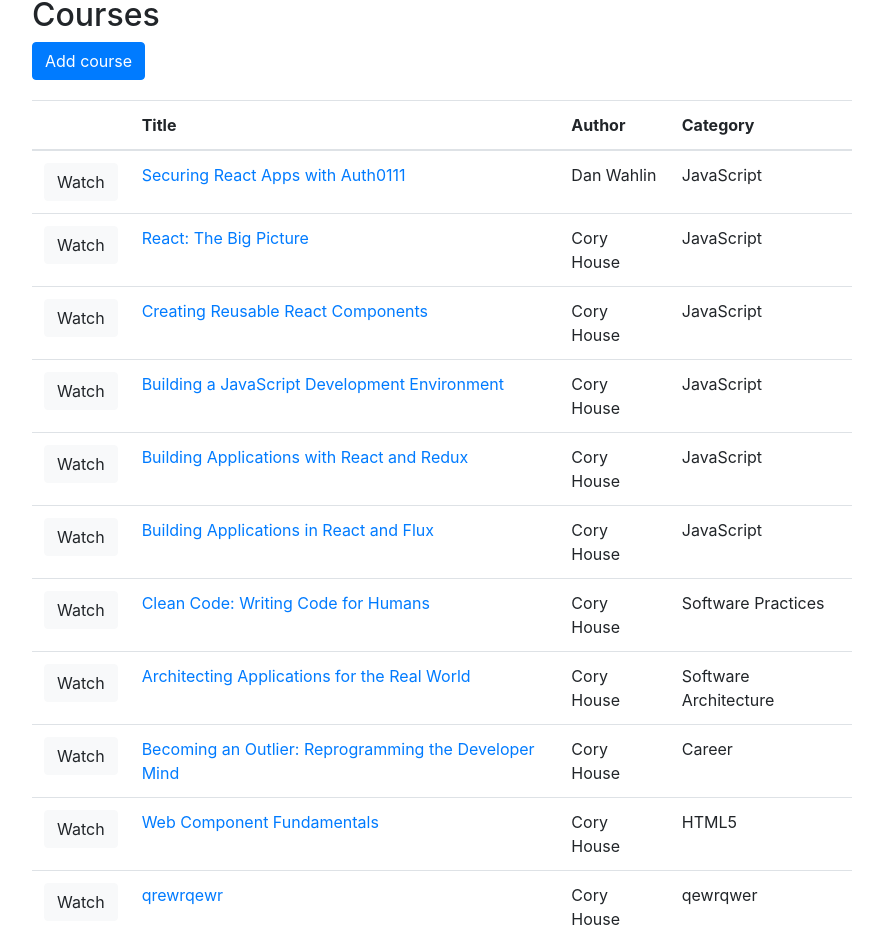
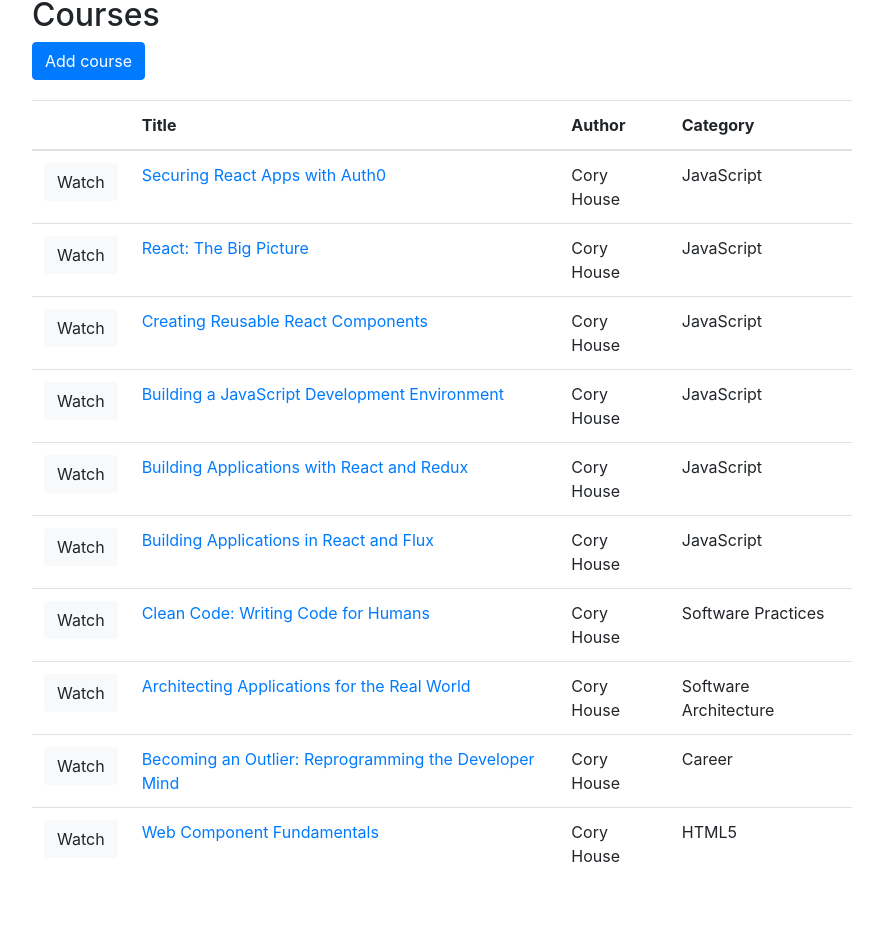
Before and after one commit to robertmutuleanu/ps-redux, a React (Create React App) app: page /courses in a window 1280 px wide. Shown: the part 68-1020 px from the top of the page, without its empty margins (198-1081 px from the left). After the commit the page ends 964 px from the top, so only its background shows below. Built offline with nearby package versions, Linux system fonts and the light colour scheme; data requests are answered from the project's data file.

Commit message:
last one

```diff
--- a/src/components/App.tsx
+++ b/src/components/App.tsx
@@ -12,7 +12,6 @@
 const App = () => {
   return (
     <div className="container-fluid">
-      <ToastContainer autoClose={3000} hideProgressBar />
       <Header />
       <Switch>
         <Route path="/" exact component={HomePage} />
@@ -22,6 +21,7 @@
         <Route path="/course" component={ManageCoursePage} />
         <Route component={NotFoundPage} />
       </Switch>
+      <ToastContainer autoClose={3000} hideProgressBar />
     </div>
   );
 };
--- /dev/null
+++ b/src/components/common/Spinner.css
@@ -0,0 +1,41 @@
+.loader,
+.loader:after {
+  border-radius: 50%;
+  width: 10em;
+  height: 10em;
+}
+.loader {
+  margin: 60px auto;
+  font-size: 10px;
+  position: relative;
+  text-indent: -9999em;
+  border-top: 1.1em solid rgba(255, 151, 0, 0.2);
+  border-right: 1.1em solid rgba(255, 151, 0, 0.2);
+  border-bottom: 1.1em solid rgba(255, 151, 0, 0.2);
+  border-left: 1.1em solid #ff9700;
+  -webkit-transform: translateZ(0);
+  -ms-transform: translateZ(0);
+  transform: translateZ(0);
+  -webkit-animation: load8 1.1s infinite linear;
+  animation: load8 1.1s infinite linear;
+}
+@-webkit-keyframes load8 {
+  0% {
+    -webkit-transform: rotate(0deg);
+    transform: rotate(0deg);
+  }
+  100% {
+    -webkit-transform: rotate(360deg);
+    transform: rotate(360deg);
+  }
+}
+@keyframes load8 {
+  0% {
+    -webkit-transform: rotate(0deg);
+    transform: rotate(0deg);
+  }
+  100% {
+    -webkit-transform: rotate(360deg);
+    transform: rotate(360deg);
+  }
+}
--- /dev/null
+++ b/src/components/common/Spinner.tsx
@@ -0,0 +1,8 @@
+import React from 'react';
+import './Spinner.css';
+
+const Spinner = () => {
+  return <div className="loader">Loading...</div>;
+};
+
+export default Spinner;
--- a/src/components/courses/CoursesPage.tsx
+++ b/src/components/courses/CoursesPage.tsx
@@ -1,13 +1,14 @@
 import React, { useEffect } from 'react';
-import { useSelector, useDispatch, shallowEqual } from 'react-redux';
+import { useSelector, shallowEqual } from 'react-redux';
+import { Link, RouteComponentProps } from 'react-router-dom';
 import { getCourses, getAuthors } from '../../redux/actions';
 import { AppState } from '../../redux/reducers';
 import CourseList from './CourseList';
-import { Link, RouteComponentProps } from 'react-router-dom';
+import { useThunkDispatch } from '../../redux/store';
 
 const CoursesPage = (props: Props) => {
   const { courses } = useSelector(mapState, shallowEqual);
-  const dispatch = useDispatch();
+  const dispatch = useThunkDispatch();
 
   useEffect(() => {
     dispatch(getCourses());
--- a/src/components/courses/ManageCoursePage.tsx
+++ b/src/components/courses/ManageCoursePage.tsx
@@ -7,6 +7,7 @@
 import { AppState } from '../../redux/reducers';
 import CourseForm, { Errors } from './CourseForm';
 import { useThunkDispatch } from '../../redux/store';
+import Spinner from '../common/Spinner';
 
 const ManageCoursePage = (props: Props) => {
   const { course, authors } = useSelector((state: AppState) => mapState(state, props), shallowEqual);
@@ -19,8 +20,8 @@
     authorId: course?.authorId ?? null,
     category: course?.category ?? ''
   });
-  const [errors, setErrors] = useState({} as Errors);
   const [isLoading, setIsLoading] = useState(false);
+  const [errors, setErrors] = useState({});
 
   useEffect(() => {
     const slug = props.match.params.slug;
@@ -56,20 +57,15 @@
     if (!courseData.category) nextErrors.category = 'Category is required.';
 
     setErrors(nextErrors);
+
     return Object.keys(nextErrors).length === 0;
   };
 
   const handleSubmit = (event: React.FormEvent<HTMLFormElement>): void => {
     event.preventDefault();
 
-    if (isLoading) {
-      return;
-    }
-
-    if (!formIsValid()) {
-      return;
-    }
-
+    if (isLoading) return;
+    if (!formIsValid()) return;
     setIsLoading(true);
 
     dispatch(saveCourse(courseData)).then(
@@ -82,6 +78,11 @@
       }
     );
   };
+
+  const slug = props.match.params.slug;
+  if (slug && !course) {
+    return <Spinner />;
+  }
 
   return (
     <CourseForm
--- a/src/redux/actions/authors.ts
+++ b/src/redux/actions/authors.ts
@@ -15,9 +15,9 @@
     response => {
       dispatch(getAuthorsSuccess(response));
     },
-    errorMessage => {
-      dispatch(getAuthorsFailure(errorMessage));
-      throw errorMessage;
+    (error: Error) => {
+      dispatch(getAuthorsFailure(error.message));
+      throw error;
     }
   );
 };
--- a/src/redux/actions/courses.ts
+++ b/src/redux/actions/courses.ts
@@ -15,9 +15,9 @@
     response => {
       dispatch(getCoursesSuccess(response));
     },
-    errorMessage => {
-      dispatch(getCoursesFailure(errorMessage));
-      throw errorMessage;
+    (error: Error) => {
+      dispatch(getCoursesFailure(error.message));
+      throw error;
     }
   );
 };
@@ -33,9 +33,9 @@
     response => {
       dispatch(getCourseSuccess(response));
     },
-    errorMessage => {
-      dispatch(getCourseFailure(errorMessage));
-      throw errorMessage;
+    (error: Error) => {
+      dispatch(getCourseFailure(error.message));
+      throw error;
     }
   );
 };
@@ -54,9 +54,9 @@
     response => {
       course.id ? dispatch(updateCourseSuccess(response)) : dispatch(createCourseSuccess(response));
     },
-    errorMessage => {
-      course.id ? dispatch(updateCourseFailure(errorMessage)) : dispatch(createCourseFailure(errorMessage));
-      throw errorMessage;
+    (error: Error) => {
+      course.id ? dispatch(updateCourseFailure(error.message)) : dispatch(createCourseFailure(error.message));
+      throw error;
     }
   );
 };
--- a/tools/apiServer.js
+++ b/tools/apiServer.js
@@ -30,7 +30,7 @@
 
 // Simulate delay on all requests
 server.use(function(req, res, next) {
-  setTimeout(next, 0);
+  setTimeout(next, 3000);
 });
 
 // Declaring custom routes below. Add custom routes before JSON Server router
--- a/tools/db.json
+++ b/tools/db.json
@@ -2,9 +2,9 @@
   "courses": [
     {
       "id": 1,
+      "title": "Securing React Apps with Auth0",
       "slug": "react-auth0-authentication-security",
-      "title": "Securing React Apps with Auth0111",
-      "authorId": 3,
+      "authorId": 1,
       "category": "JavaScript"
     },
     {
@@ -69,28 +69,11 @@
       "slug": "web-components-shadow-dom",
       "authorId": 1,
       "category": "HTML5"
-    },
-    {
-      "id": 11,
-      "slug": "qrewrqewr",
-      "title": "qrewrqewr",
-      "authorId": 1,
-      "category": "qewrqwer",
-      "createdAt": 1578181694129
     }
   ],
   "authors": [
-    {
-      "id": 1,
-      "name": "Cory House"
-    },
-    {
-      "id": 2,
-      "name": "Scott Allen"
-    },
-    {
-      "id": 3,
-      "name": "Dan Wahlin"
-    }
+    { "id": 1, "name": "Cory House" },
+    { "id": 2, "name": "Scott Allen" },
+    { "id": 3, "name": "Dan Wahlin" }
   ]
 }
```
